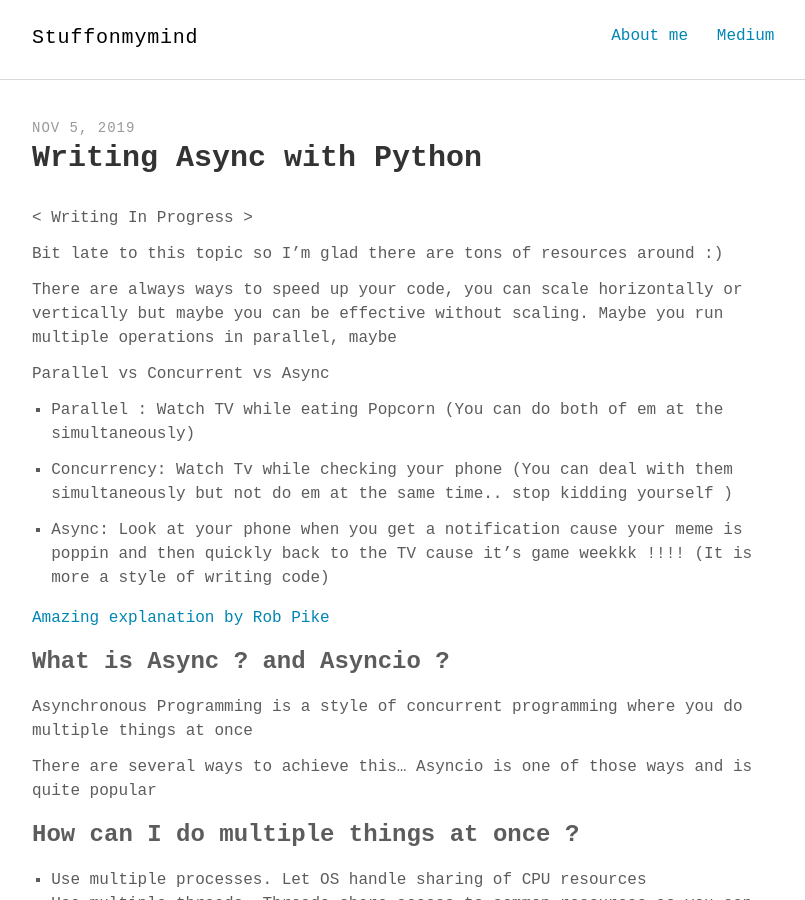
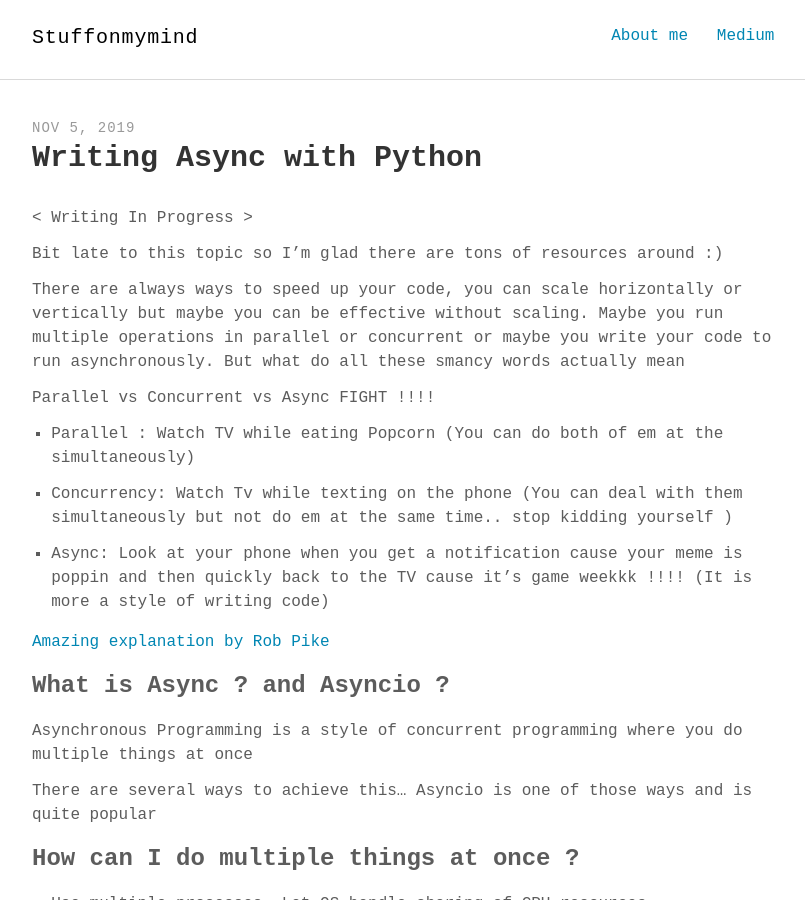
Before and after one commit to Sangarshanan/sangarshanan.github.io, a Jekyll site: the page built from _posts/2019-11-05-intro-async.md, in a window 1280 px wide and 900 px high. Shown: the whole window, without its empty margins (232-1037 px from the left). Built offline with Jekyll 4.4.1, drawn with Linux system fonts in a browser that asks for light colours; some web fonts are replaced.

Commit message:
Add parallel/con/async to the async blog

```diff
--- a/_posts/2019-11-05-intro-async.md
+++ b/_posts/2019-11-05-intro-async.md
@@ -10,13 +10,13 @@ keywords: "Learn"
 
 Bit late to this topic so I'm glad there are tons of resources around :)
 
-There are always ways to speed up your code, you can scale horizontally or vertically but maybe you can be effective without scaling. Maybe you run multiple operations in parallel, maybe
+There are always ways to speed up your code, you can scale horizontally or vertically but maybe you can be effective without scaling. Maybe you run multiple operations in parallel or concurrent or maybe you write your code to run asynchronously. But what do all these smancy words actually mean
 
-Parallel vs Concurrent vs Async
+Parallel vs Concurrent vs Async FIGHT !!!!
 
  - Parallel : Watch TV while eating Popcorn (You can do both of em at the simultaneously)
 
- - Concurrency: Watch Tv while checking your phone (You can deal with them simultaneously but not do em at the same time.. stop kidding yourself )
+ - Concurrency: Watch Tv while texting on the phone (You can deal with them simultaneously but not do em at the same time.. stop kidding yourself )
 
  - Async: Look at your phone when you get a notification cause your meme is poppin and then quickly back to the TV cause it's game weekkk !!!! (It is more a style of writing code)
 
```
